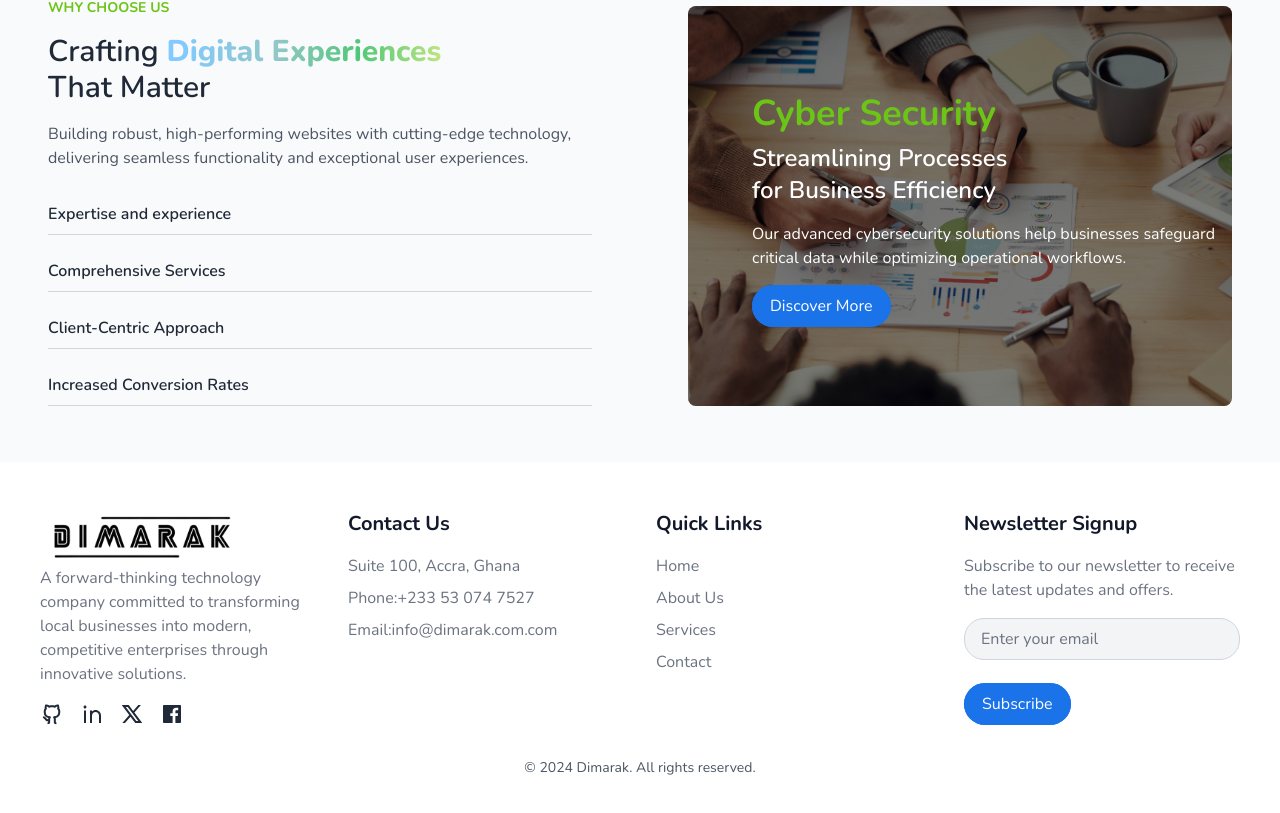
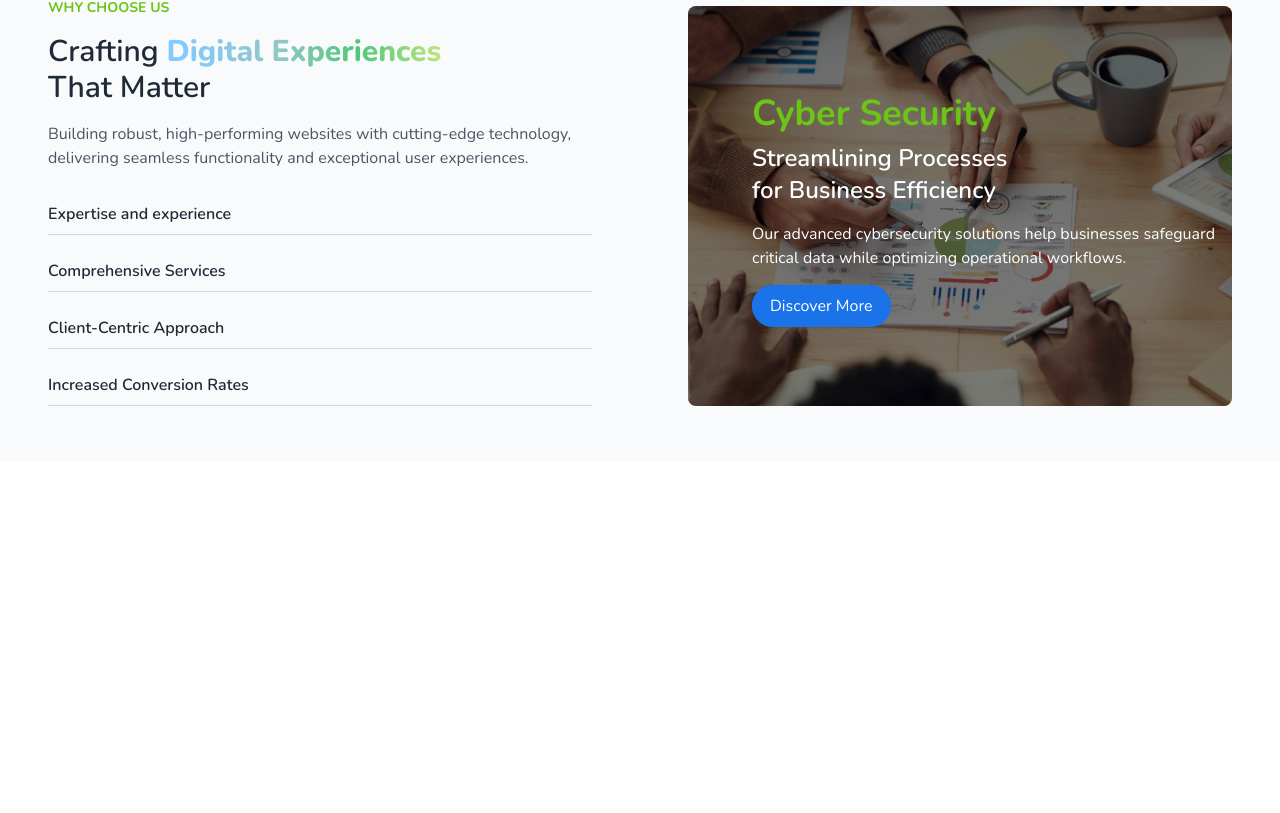
Before and after one commit to Dimarak-Limited-HQ/dimarak.com, a Next.js app: page / in a window 1280 px wide. Shown: the part 1911-2724 px from the top of the page. After the commit the page ends 2373 px from the top, so only its background shows below. Built offline with nearby package versions, Linux system fonts and the light colour scheme.

Commit message:
Refactor import statement for Footer component

```diff
--- a/src/app/layout.tsx
+++ b/src/app/layout.tsx
@@ -4,7 +4,7 @@ import { Nunito} from "next/font/google";
 import "./globals.css";
 import { ThemeProvider } from "@/provider/ThemeProvider";
 import NavBar from "@/components/nav/NavBar";
-import Footer from "@/components/footer/Footer";
+// import Footer from "@/components/footer/Footer";
 
 
 
@@ -35,7 +35,7 @@ export default function RootLayout({
 
             {children}
           </main>
-          <Footer />
+          {/* <Footer /> */}
         </ThemeProvider>
       </body>
     </html>
```
